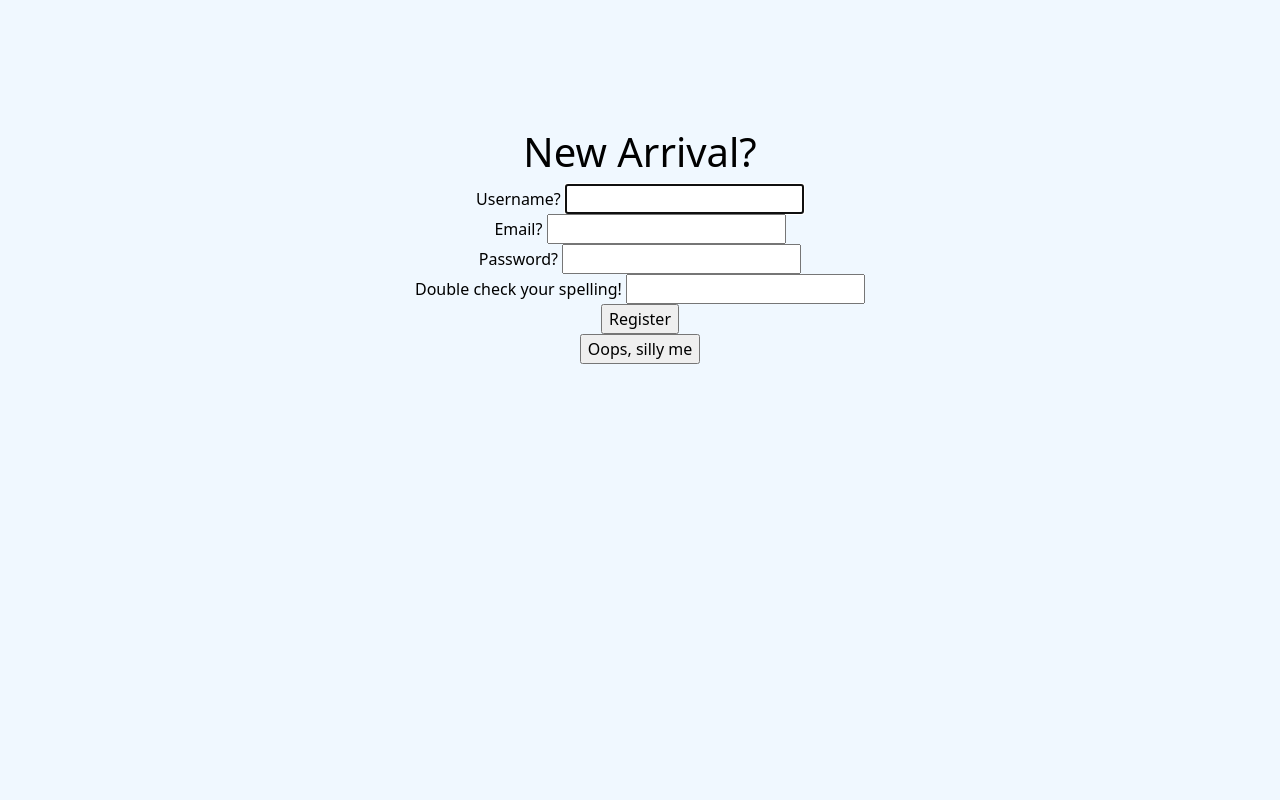
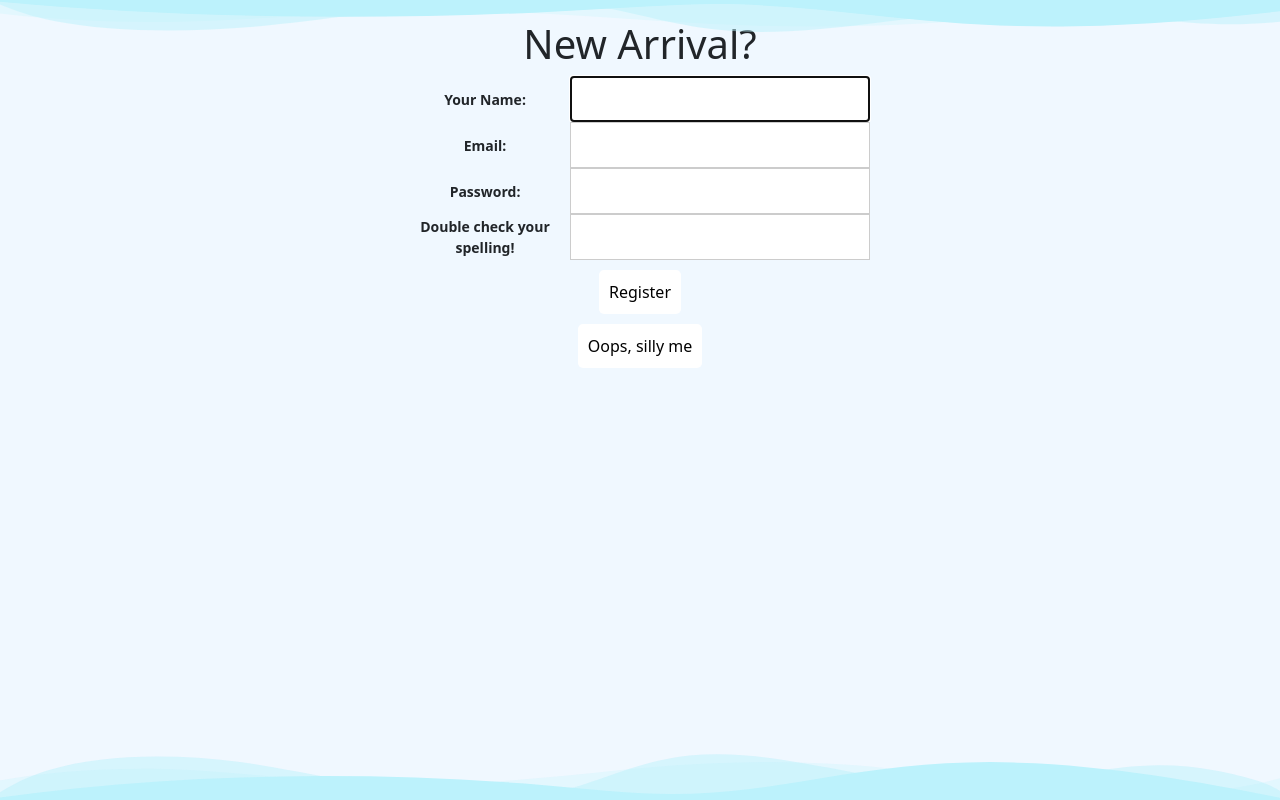
Before and after one commit to ChicoState/Pickup, a Django app: page /register/ in a window 1280 px wide. Run offline with Django 4.2, Linux system fonts and the light colour scheme.

Commit message:
pushing Erik's registration page changes, working now

```diff
--- a/mysite/Pickup/static/css/register.css
+++ b/mysite/Pickup/static/css/register.css
@@ -1,16 +1,117 @@
-.container{
-    padding: 10%;
+.container {
+    max-width: 500px;
+    margin: 0 auto;
+    padding: 20px;
 }
-.title{
-    color: black;
+
+/* Form structure */
+form {
+    display: flex;
+    flex-direction: column;
+    gap: 15px;
 }
-.form-group{
-    color: black;
+
+
+.form-group {
+    display: grid;
+    grid-template-columns: 150px 1fr;
+    align-items: center;
+    gap: 10px;
 }
-#photo{
-    background-color: aliceblue;
-    /* doesn't actually work, but fixes issue with upload*/
+
+
+label {
+    font-weight: bold;
+    font-size: 14px;
 }
-body{
-    background: aliceblue
+
+
+input[type="text"], input[type="email"], input[type="password"] {
+    padding: 10px;
+    font-size: 16px;
+    width: 100%;
+    border: 1px solid #ccc;
+    border-radius: 0px;
+    box-sizing: border-box;
 }
+
+.button {
+    padding: 10px;
+    font-size: 16px;
+    background-color: rgb(255, 255, 255);
+    color: rgb(0, 0, 0);
+    border: none;
+    border-radius: 5px;
+    cursor: pointer;
+    margin-top: 10px;
+}
+
+.button:hover {
+    background-color: #d2f1f4;
+}
+
+
+.custom-shape-divider-bottom-1729541279 {
+    position: absolute;
+    bottom: 0;
+    left: 0;
+    width: 100%;
+    overflow: hidden;
+    line-height: 0;
+    transform: rotate(180deg);
+}
+
+.custom-shape-divider-bottom-1729541279 svg {
+    position: relative;
+    display: block;
+    width: calc(100% + 1.3px);
+    height: 233px;
+}
+
+.custom-shape-divider-bottom-1729541279 .shape-fill {
+    fill: #6AAEF1A3;
+}
+
+/* Top wavies */
+.custom-shape-divider-top-1727896835 {
+    position: absolute;
+    top: 0;
+    left: 0;
+    width: 100%;
+    overflow: hidden;
+    line-height: 0;
+}
+
+.custom-shape-divider-top-1727896835 svg {
+    position: relative;
+    display: block;
+    width: calc(106% + 1.3px);
+    height: 35px;
+}
+
+.custom-shape-divider-top-1727896835 .shape-fill {
+    fill: #bcf2fc;
+}
+
+/* Bottom wavies */
+.custom-shape-divider-bottom-1727896901 {
+    position: fixed;
+    bottom: 0;
+    left: 0;
+    width: 100%;
+    overflow: hidden;
+    line-height: 0;
+    transform: rotate(180deg);
+}
+
+.custom-shape-divider-bottom-1727896901 svg {
+    position: relative;
+    display: block;
+    width: calc(100% + 2.0px);
+    height: 50px;
+    transform: rotateY(180deg);
+}
+
+.custom-shape-divider-bottom-1727896901 .shape-fill {
+    fill: #bcf2fc;
+}
--- a/mysite/Pickup/templates/registration/register.html
+++ b/mysite/Pickup/templates/registration/register.html
@@ -2,34 +2,78 @@
 {% load static %}
 {% block stylo %}
 <link rel="stylesheet" href="{% static 'css/register.css' %}">
+<style>
+    body{
+        background-color: aliceblue;
+    }
+</style>
 {% endblock stylo %}
 {% block content %}
 <div class="container text-center">
     <h1 class='title'>New Arrival?</h1>
-    <form action="/register/" method="post">    <!-- Registration form -->
-            <div class="column">
+    <form action="/register/" method="post" onsubmit="return validatePasswords()">
+        <div class="column">
             {%csrf_token%}
             <div class="form-group">
-                <label for="username">Username?</label>
+                <label for="username">Your Name:</label>
                 {{form.username}}
             </div>
             <div class="form-group">
-                <label for="email">Email?</label>
+                <label for="email">Email:</label>
                 {{form.email}}
             </div>
             <div class="form-group">
-                <label for="password1">Password?</label>
-                {{form.password1}}
+                <label for="password1">Password:</label>
+                <input type="password" name="password1" id="password1" class="form-control">
             </div>
             <div class="form-group">
                 <label for="password2">Double check your spelling!</label>
-                {{form.password2}}
+                <input type="password" name="password2" id="password2" class="form-control">
             </div>
+            <div id="error-message" style="color:#4b00c2;"></div>
             <input type="submit" value="Register" class="button">
             <input type="hidden" name="next" value="{{request.GET.next}}">
-        </form>
-    </div>
+        </div>
+    </form>
     <a href="/"><input type='button' class='button' value="Oops, silly me"></a>
 </div>
 {% endblock content %}
-{% block scripts %}{% endblock scripts %}
+{% block scripts %}
+<script src="https://unpkg.com/vue@3/dist/vue.global.js"></script>
+<script src="https://cdn.jsdelivr.net/npm/axios/dist/axios.min.js"></script>
+<script src="{% static 'js/myvue.js' %}"></script>
+
+<script>
+    function validatePasswords() {
+        const password1 = document.getElementById('password1').value;
+        const password2 = document.getElementById('password2').value;
+        const errorMessage = document.getElementById('error-message');
+
+        if (password1 !== password2) {
+            errorMessage.textContent = "Passwords do not match!";
+            return false;
+        }
+
+        errorMessage.textContent = "";
+        return true;
+    }
+</script>
+{% endblock scripts %}
+{% block postBod %}
+    <!-- Begin Fancy wavies -->
+    <div class="custom-shape-divider-top-1727896835">
+        <svg data-name="Layer 1" xmlns="http://www.w3.org/2000/svg" viewBox="0 0 1200 120" preserveAspectRatio="none">
+            <path d="M0,0V46.29c47.79,22.2,103.59,32.17,158,28,70.36-5.37,136.33-33.31,206.8-37.5C438.64,32.43,512.34,53.67,583,72.05c69.27,18,138.3,24.88,209.4,13.08,36.15-6,69.85-17.84,104.45-29.34C989.49,25,1113-14.29,1200,52.47V0Z" opacity=".25" class="shape-fill"></path>
+            <path d="M0,0V15.81C13,36.92,27.64,56.86,47.69,72.05,99.41,111.27,165,111,224.58,91.58c31.15-10.15,60.09-26.07,89.67-39.8,40.92-19,84.73-46,130.83-49.67,36.26-2.85,70.9,9.42,98.6,31.56,31.77,25.39,62.32,62,103.63,73,40.44,10.79,81.35-6.69,119.13-24.28s75.16-39,116.92-43.05c59.73-5.85,113.28,22.88,168.9,38.84,30.2,8.66,59,6.17,87.09-7.5,22.43-10.89,48-26.93,60.65-49.24V0Z" opacity=".5" class="shape-fill"></path>
+            <path d="M0,0V5.63C149.93,59,314.09,71.32,475.83,42.57c43-7.64,84.23-20.12,127.61-26.46,59-8.63,112.48,12.24,165.56,35.4C827.93,77.22,886,95.24,951.2,90c86.53-7,172.46-45.71,248.8-84.81V0Z" class="shape-fill"></path>
+        </svg>
+    </div>
+  <!-- Bottom wavies -->
+    <div class="custom-shape-divider-bottom-1727896901">
+        <svg data-name="Layer 1" xmlns="http://www.w3.org/2000/svg" viewBox="0 0 1200 120" preserveAspectRatio="none">
+            <path d="M0,0V46.29c47.79,22.2,103.59,32.17,158,28,70.36-5.37,136.33-33.31,206.8-37.5C438.64,32.43,512.34,53.67,583,72.05c69.27,18,138.3,24.88,209.4,13.08,36.15-6,69.85-17.84,104.45-29.34C989.49,25,1113-14.29,1200,52.47V0Z" opacity=".25" class="shape-fill"></path>
+            <path d="M0,0V15.81C13,36.92,27.64,56.86,47.69,72.05,99.41,111.27,165,111,224.58,91.58c31.15-10.15,60.09-26.07,89.67-39.8,40.92-19,84.73-46,130.83-49.67,36.26-2.85,70.9,9.42,98.6,31.56,31.77,25.39,62.32,62,103.63,73,40.44,10.79,81.35-6.69,119.13-24.28s75.16-39,116.92-43.05c59.73-5.85,113.28,22.88,168.9,38.84,30.2,8.66,59,6.17,87.09-7.5,22.43-10.89,48-26.93,60.65-49.24V0Z" opacity=".5" class="shape-fill"></path>
+            <path d="M0,0V5.63C149.93,59,314.09,71.32,475.83,42.57c43-7.64,84.23-20.12,127.61-26.46,59-8.63,112.48,12.24,165.56,35.4C827.93,77.22,886,95.24,951.2,90c86.53-7,172.46-45.71,248.8-84.81V0Z" class="shape-fill"></path>
+        </svg>
+    </div>
+{% endblock postBod %}
```
